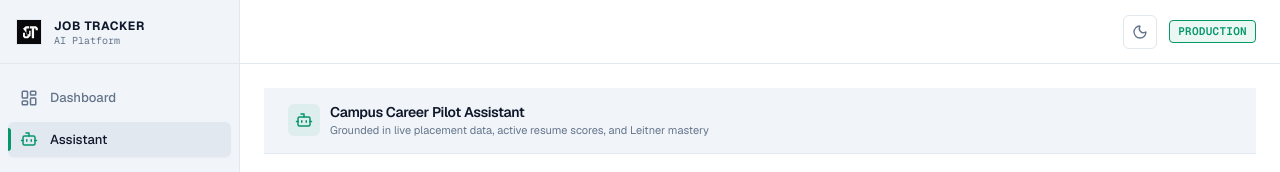
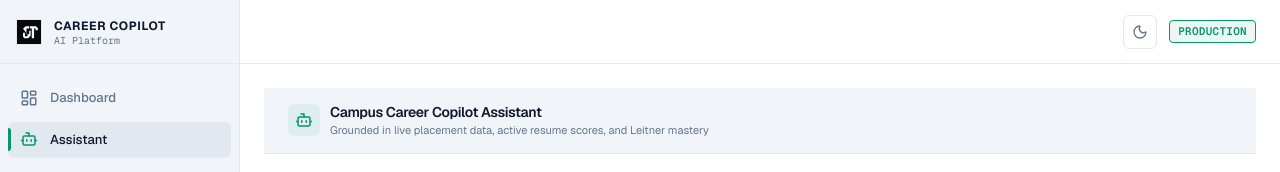
Before and after one commit to shrisha337-beep/ai-job-tracker, a Next.js app: page /assistant in a window 1280 px wide. Shown: the top 172 px of the page. Built offline with nearby package versions, Linux system fonts and the light colour scheme; no server answers; the database is empty; sample sign-in values are in the browser's storage.

Commit message:
fix(branding): align Copilot naming, allow /api/mcp through proxy, and verify migrations

```diff
--- a/prisma.config.ts
+++ b/prisma.config.ts
@@ -2,7 +2,7 @@ import dotenv from "dotenv";
 import path from "path";
 
 // Load environment variables from .env.local
-dotenv.config({ path: path.resolve(process.cwd(), ".env.local") });
+dotenv.config({ path: path.resolve(process.cwd(), ".env.local"), override: true });
 
 import { defineConfig, env } from "prisma/config";
 
--- a/scripts/mcp-smoke.ts
+++ b/scripts/mcp-smoke.ts
@@ -15,7 +15,7 @@
  */
 
 import dotenv from "dotenv";
-dotenv.config({ path: ".env.local" });
+dotenv.config({ path: ".env.local", override: true });
 
 import http from "node:http";
 import { Client } from "@modelcontextprotocol/sdk/client/index.js";
@@ -115,7 +115,7 @@ async function startLocalMcpServer(
 
 async function runSmokeTest() {
   console.log("================================================================================");
-  console.log(" Campus Career Pilot — MCP Streamable HTTP Smoke Test");
+  console.log(" Campus Career Copilot — MCP Streamable HTTP Smoke Test");
   console.log("================================================================================");
   console.log(`SDK Supported Protocol Versions: ${JSON.stringify(SUPPORTED_PROTOCOL_VERSIONS)}`);
 
--- a/scripts/mint-demo-token.ts
+++ b/scripts/mint-demo-token.ts
@@ -12,7 +12,7 @@
  */
 
 import dotenv from "dotenv";
-dotenv.config({ path: ".env.local" });
+dotenv.config({ path: ".env.local", override: true });
 
 async function main() {
   // Dynamic import ensures process.env is populated from .env.local before prisma loads
@@ -21,7 +21,7 @@ async function main() {
   );
 
   console.log("================================================================================");
-  console.log(" Campus Career Pilot — Judge Bearer Token Generator (MCP Endpoint)");
+  console.log(" Campus Career Copilot — Judge Bearer Token Generator (MCP Endpoint)");
   console.log("================================================================================");
 
   try {
--- a/scripts/reset-demo-user.ts
+++ b/scripts/reset-demo-user.ts
@@ -11,7 +11,7 @@
  */
 
 import dotenv from "dotenv";
-dotenv.config({ path: ".env.local" });
+dotenv.config({ path: ".env.local", override: true });
 
 async function main() {
   const { prisma } = await import("../src/lib/prisma");
--- a/src/app/(app)/assistant/AssistantClient.tsx
+++ b/src/app/(app)/assistant/AssistantClient.tsx
@@ -192,7 +192,7 @@ export function AssistantClient({
           </div>
           <div>
             <h1 className="text-sm font-semibold tracking-tight text-[var(--color-foreground)]">
-              Campus Career Pilot Assistant
+              Campus Career Copilot Assistant
             </h1>
             <p className="text-[11px] text-[var(--color-muted-foreground)]">
               Grounded in live placement data, active resume scores, and Leitner mastery
--- a/src/app/api/assistant/chat/route.ts
+++ b/src/app/api/assistant/chat/route.ts
@@ -23,7 +23,7 @@ export const dynamic = "force-dynamic";
 export const runtime = "nodejs";
 export const maxDuration = 60;
 
-const SYSTEM_PROMPT = `You are Campus Career Pilot Assistant, an intelligent career advisor for college students.
+const SYSTEM_PROMPT = `You are Campus Career Copilot Assistant, an intelligent career advisor for college students.
 Strict Invariants:
 1. Numbers and metrics come ONLY from tool outputs; show sub-scores and underlying reasons for every metric.
 2. Never invent or hallucinate a score, job listing, practice question, or deadline.
--- a/src/app/layout.tsx
+++ b/src/app/layout.tsx
@@ -17,15 +17,16 @@ const siteUrl = process.env.NEXT_PUBLIC_APP_URL || "https://jobtracker.dev";
 
 export const metadata: Metadata = {
   metadataBase: new URL(siteUrl),
-  title: "Job Tracker — Track your job search with clarity",
+  title: "Campus Career Copilot — AI Career Advisor & Application Tracker",
   description:
-    "Visual kanban pipeline for job applications, AI-powered job description parsing, and resume match scoring. Free and open source.",
+    "AI-powered placement career copilot with personalized internship matching, adaptive DSA preparation, and visual application tracking.",
   keywords: [
-    "job tracker",
+    "career copilot",
+    "campus placements",
+    "internship matcher",
+    "dsa practice",
     "application tracker",
-    "resume matcher",
-    "kanban pipeline",
-    "job application management",
+    "resume analysis",
   ],
   icons: {
     icon: [
@@ -35,16 +36,16 @@ export const metadata: Metadata = {
     apple: "/icon.svg",
   },
   openGraph: {
-    title: "Job Tracker — Track your job search with clarity",
+    title: "Campus Career Copilot — AI Career Advisor & Application Tracker",
     description:
-      "Visual kanban pipeline for job applications, AI-powered job description parsing, and resume match scoring.",
+      "AI-powered placement career copilot with personalized internship matching, adaptive DSA preparation, and visual application tracking.",
     url: siteUrl,
-    siteName: "Job Tracker",
+    siteName: "Campus Career Copilot",
     type: "website",
   },
   appleWebApp: {
     capable: true,
-    title: "Job Tracker",
+    title: "Career Copilot",
     statusBarStyle: "default",
   },
 };
--- a/src/app/manifest.ts
+++ b/src/app/manifest.ts
@@ -2,9 +2,9 @@ import { MetadataRoute } from "next";
 
 export default function manifest(): MetadataRoute.Manifest {
   return {
-    name: "Job Tracker",
-    short_name: "Job Tracker",
-    description: "Structured job application pipeline and resume match analysis",
+    name: "Campus Career Copilot",
+    short_name: "Career Copilot",
+    description: "AI-powered career copilot, internship matching, adaptive DSA prep, and application pipeline tracker",
     start_url: "/",
     display: "standalone",
     background_color: "#09090b",
--- a/src/components/layout/AppLayout.tsx
+++ b/src/components/layout/AppLayout.tsx
@@ -60,7 +60,7 @@ export default function AppLayout({ children }: { children: React.ReactNode }) {
           {!sidebarCollapsed && (
             <div className="flex flex-col min-w-0">
               <span className="font-bold text-xs tracking-wider uppercase text-[var(--color-foreground)] whitespace-nowrap">
-                Job Tracker
+                Career Copilot
               </span>
               <span className="text-[10px] font-mono text-[var(--color-muted-foreground)] leading-none mt-0.5">
                 AI Platform
--- a/src/proxy.ts
+++ b/src/proxy.ts
@@ -3,7 +3,7 @@ import { NextRequest, NextResponse } from "next/server";
 // Public paths that don't require auth.
 // "/" must match exactly — a prefix match on "/" would make every route public.
 const PUBLIC_EXACT = ["/"];
-const PUBLIC_PREFIXES = ["/login", "/api/auth", "/privacy", "/terms"];
+const PUBLIC_PREFIXES = ["/login", "/api/auth", "/api/mcp", "/privacy", "/terms"];
 
 export function isPublicPath(pathname: string): boolean {
   if (PUBLIC_EXACT.includes(pathname)) return true;
```
Also changed, not shown: 2 other files (tests, documents, lock files or other folders).
